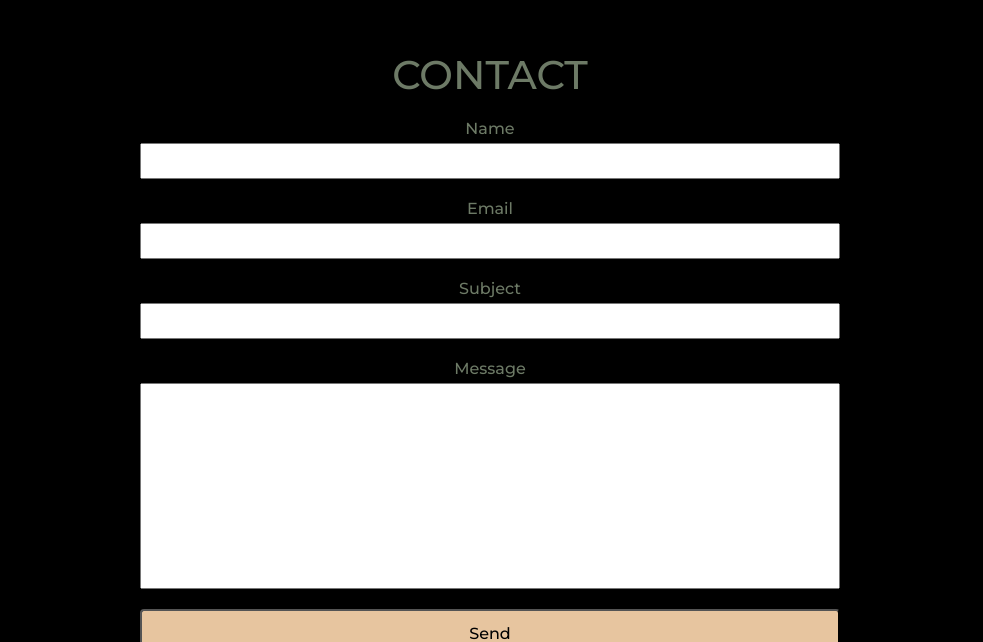
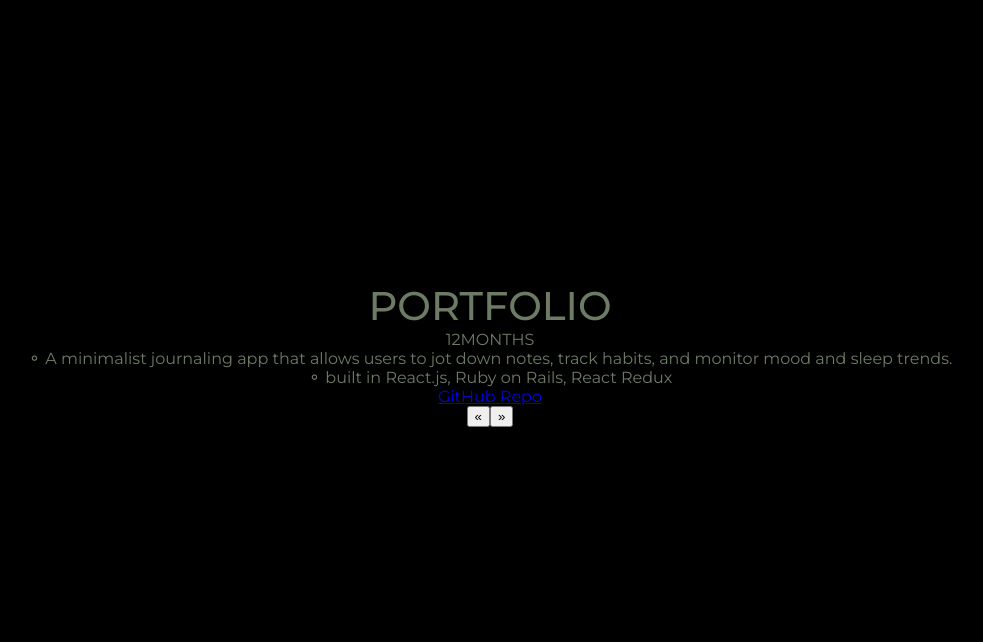
Before and after one commit to billyott/personal-site, a React (Create React App) app: page /portfolio in a window 1280 px wide. Shown: the part 1646-2288 px from the top of the page, without its empty margins (150-1133 px from the left). Built offline with nearby package versions, Linux system fonts and the light colour scheme.

Commit message:
update portfolio markup

```diff
--- a/src/components/about.js
+++ b/src/components/about.js
@@ -6,7 +6,7 @@ export default function About() {
 
     return(
         <div className="about">
-            <div className="about__header">ABOUT</div>
+            <div className="about__header">BIO</div>
             <div className="about__content">
                 <img className="about__image" src="./assets/wo-pp-bw.png" alt="Bill Ott selfie" />
                 <p>
--- a/src/components/portfolio.js
+++ b/src/components/portfolio.js
@@ -1,5 +1,5 @@
 import React from 'react';
-// import ReactPlayer from "react-player";
+import ReactPlayer from "react-player";
 
 import './portfolio.scss';
 import projects from  '../data/project-data.json';
@@ -12,16 +12,6 @@ class Portfolio extends React.Component {
 
     updateSelectedProject = (project) => {
         this.setState({selectedProject: project})
-    }
-
-    generatePreviewIcons = () => {
-        return (projects.map(project => {
-            return (
-                <div key={project.id} className="portfolio__project" style={{backgroundImage: `url('${project.prevImg}')`}}>
-                    <button className="portfolio__project-title" onFocus={() => this.updateSelectedProject(project)}>{project.title}</button>
-                </div>
-            )
-        }))
     }
 
     findIndexOfSelectedProject = () => {
@@ -48,16 +38,9 @@ class Portfolio extends React.Component {
     render() {
         return (
             <div className="portfolio">
-                {/* <div className="portfolio__header-container">
-                    <div className="portfolio__header">PORTFOLIO</div>
-                </div>
-                <div className="portfolio__projects-container">
-                    {this.generatePreviewIcons()}
-                </div>
-                <div className="portfolio__prev-container">
-                    <div className="portfolio__mobile-toggle-container portfolio__mobile-toggle-container--prev">
-                        <button className="portfolio__mobile-toggle portfolio__mobile-toggle--prev" onClick={this.toggleBack}>&laquo;</button>
-                    </div>
+                <div className="portfolio__header">PORTFOLIO</div>
+                <div className="portfolio__content">
+
                     <div className="portfolio__prev-container-content">
                         <div className="portfolio__prev-details">
                             <div className="portfolio__prev-title">{this.state.selectedProject['title']}</div>
@@ -71,10 +54,11 @@ class Portfolio extends React.Component {
                             <ReactPlayer className='portfolio__react-player' url={this.state.selectedProject['youtube']} width="100%" height="100%"/>
                         </div>
                     </div>
-                    <div className="portfolio__mobile-toggle-container portfolio__mobile-toggle-container--next">
-                       <button className="portfolio__mobile-toggle portfolio__mobile-toggle--next" onClick={this.toggleNext}>&raquo;</button>
+                    <div className="portfolio__mobile-toggle-container portfolio__mobile-toggle-container">
+                        <button className="portfolio__mobile-toggle portfolio__mobile-toggle--prev" onClick={this.toggleBack}>&laquo;</button>
+                        <button className="portfolio__mobile-toggle portfolio__mobile-toggle--next" onClick={this.toggleNext}>&raquo;</button>
                     </div>
-                </div> */}
+                </div>
             </div>
         );
     }
--- a/src/components/portfolio.scss
+++ b/src/components/portfolio.scss
@@ -1,5 +1,16 @@
 @import '../styling-vars.scss';
 
 .portfolio {
+    position: relative;
+    width: 100%;
+    min-height: 100vh;
+    display: flex;
+    flex-direction: column;
+    justify-content: center;
+    text-align: center;
 
+    &__header {
+        font-size: 2.5rem;
+        font-weight: 500;
+    }
 }
```
